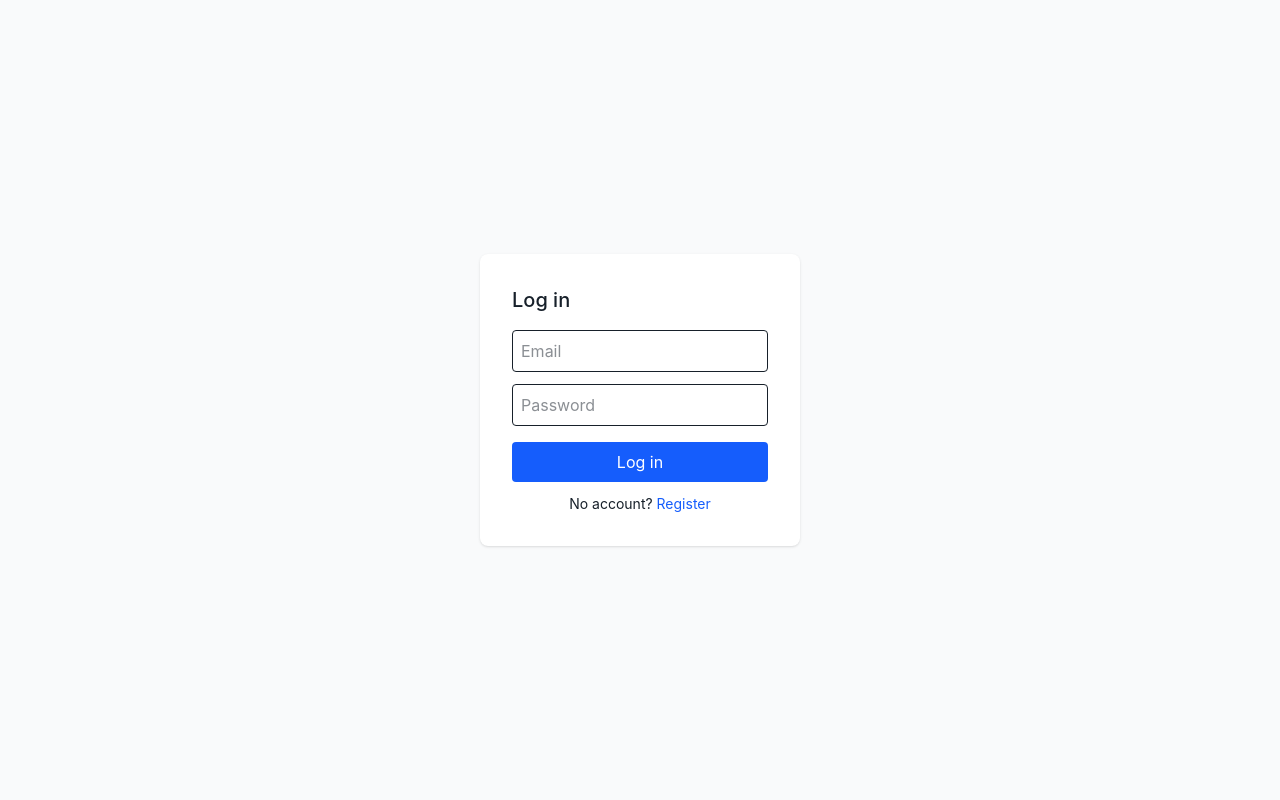
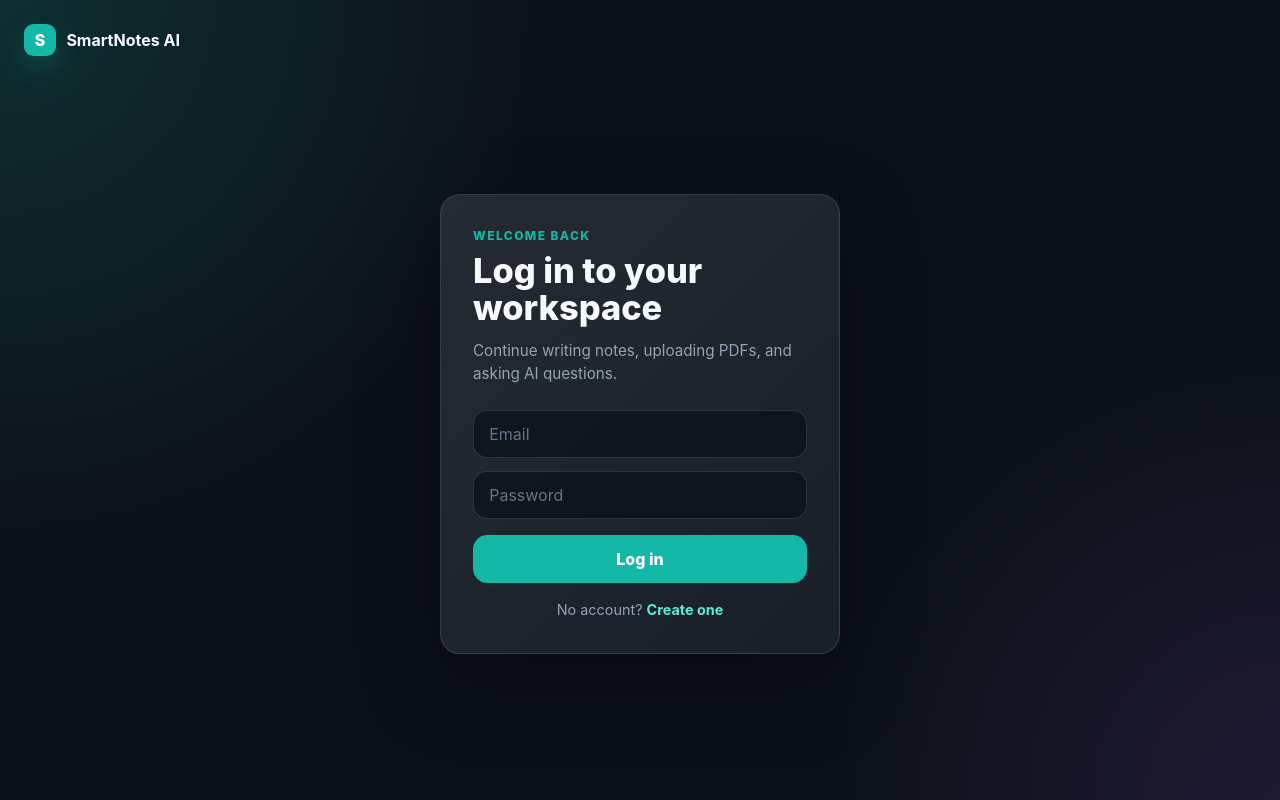
Before and after one commit to AnushkaIndeed/smartnotes-ai, a React (Vite) app in the folder client/: page /login in a window 1280 px wide. Built offline with nearby package versions, Linux system fonts and the light colour scheme.

Commit message:
redployment and adding pages ui

```diff
--- a/client/src/index.css
+++ b/client/src/index.css
@@ -102,3 +102,159 @@ textarea {
     transform: translateY(0);
   }
 }
+
+.auth-screen {
+  display: grid;
+  min-height: 100vh;
+  place-items: center;
+  padding: 5rem 1.25rem 2rem;
+  background:
+    radial-gradient(circle at top left, rgb(20 184 166 / 0.18), transparent 34rem),
+    radial-gradient(circle at bottom right, rgb(168 85 247 / 0.12), transparent 28rem),
+    #0c1118;
+  color: #f7fafc;
+}
+
+.auth-brand {
+  position: fixed;
+  top: 1.5rem;
+  left: 1.5rem;
+  display: inline-flex;
+  align-items: center;
+  gap: 0.65rem;
+  color: #f7fafc;
+  font-size: 1rem;
+  font-weight: 750;
+  text-decoration: none;
+}
+
+.auth-brand span {
+  display: grid;
+  width: 2rem;
+  height: 2rem;
+  place-items: center;
+  border-radius: 0.6rem;
+  background: var(--brand-auth-accent, #14b8a6);
+  color: white;
+  font-weight: 850;
+  box-shadow: 0 12px 28px rgb(20 184 166 / 0.24);
+}
+
+.auth-card {
+  width: min(100%, 25rem);
+  padding: 2rem;
+  border: 1px solid rgb(150 163 179 / 0.2);
+  border-radius: 1.25rem;
+  background:
+    linear-gradient(135deg, rgb(255 255 255 / 0.08), rgb(255 255 255 / 0.03)),
+    rgb(20 27 36 / 0.82);
+  box-shadow: 0 28px 80px rgb(0 0 0 / 0.35);
+  backdrop-filter: blur(18px);
+}
+
+.auth-copy {
+  margin-bottom: 1.5rem;
+}
+
+.auth-copy p {
+  margin: 0 0 0.45rem;
+  color: #14b8a6;
+  font-size: 0.75rem;
+  font-weight: 850;
+  letter-spacing: 0.12em;
+  text-transform: uppercase;
+}
+
+.auth-copy h1 {
+  margin: 0;
+  color: #f7fafc;
+  font-size: clamp(1.7rem, 4vw, 2.15rem);
+  font-weight: 850;
+  letter-spacing: 0;
+  line-height: 1.08;
+}
+
+.auth-copy span {
+  display: block;
+  margin-top: 0.75rem;
+  color: #96a3b3;
+  font-size: 0.95rem;
+  line-height: 1.55;
+}
+
+.auth-error {
+  margin: 0 0 1rem;
+  padding: 0.75rem 0.85rem;
+  border: 1px solid rgb(248 113 113 / 0.35);
+  border-radius: 0.8rem;
+  background: rgb(248 113 113 / 0.1);
+  color: #fca5a5;
+  font-size: 0.875rem;
+}
+
+.auth-input {
+  width: 100%;
+  min-height: 3rem;
+  margin-bottom: 0.8rem;
+  padding: 0 0.95rem;
+  border: 1px solid rgb(150 163 179 / 0.22);
+  border-radius: 0.85rem;
+  outline: none;
+  background: rgb(12 17 24 / 0.72);
+  color: #f7fafc;
+  transition: border-color 160ms ease, box-shadow 160ms ease;
+}
+
+.auth-input::placeholder {
+  color: #667385;
+}
+
+.auth-input:focus {
+  border-color: #14b8a6;
+  box-shadow: 0 0 0 3px rgb(20 184 166 / 0.14);
+}
+
+.auth-submit {
+  width: 100%;
+  min-height: 3rem;
+  margin-top: 0.25rem;
+  border: 0;
+  border-radius: 0.9rem;
+  background: #14b8a6;
+  color: white;
+  cursor: pointer;
+  font-weight: 800;
+  transition: background 160ms ease, transform 160ms ease;
+}
+
+.auth-submit:hover {
+  background: #0f9f91;
+  transform: translateY(-1px);
+}
+
+.auth-switch {
+  margin: 1rem 0 0;
+  color: #96a3b3;
+  font-size: 0.9rem;
+  text-align: center;
+}
+
+.auth-switch a {
+  color: #5eead4;
+  font-weight: 750;
+  text-decoration: none;
+}
+
+.auth-switch a:hover {
+  text-decoration: underline;
+}
+
+@media (max-width: 520px) {
+  .auth-brand {
+    position: absolute;
+  }
+
+  .auth-card {
+    padding: 1.5rem;
+  }
+}
--- a/client/src/pages/Login.jsx
+++ b/client/src/pages/Login.jsx
@@ -21,18 +21,27 @@ export default function Login() {
   };
 
   return (
-    <div className="flex items-center justify-center h-screen bg-gray-50">
-      <form onSubmit={handleSubmit} className="bg-white p-8 rounded-lg shadow-sm w-80">
-        <h1 className="text-xl font-medium mb-4">Log in</h1>
+    <div className="auth-screen">
+      <Link to="/" className="auth-brand" aria-label="Back to SmartNotes home">
+        <span>S</span>
+        SmartNotes AI
+      </Link>
 
-        {error && <p className="text-red-600 text-sm mb-3">{error}</p>}
+      <form onSubmit={handleSubmit} className="auth-card">
+        <div className="auth-copy">
+          <p>Welcome back</p>
+          <h1>Log in to your workspace</h1>
+          <span>Continue writing notes, uploading PDFs, and asking AI questions.</span>
+        </div>
+
+        {error && <p className="auth-error">{error}</p>}
 
         <input
           type="email"
           placeholder="Email"
           value={email}
           onChange={(e) => setEmail(e.target.value)}
-          className="w-full border rounded p-2 mb-3"
+          className="auth-input"
           required
         />
         <input
@@ -40,15 +49,15 @@ export default function Login() {
           placeholder="Password"
           value={password}
           onChange={(e) => setPassword(e.target.value)}
-          className="w-full border rounded p-2 mb-4"
+          className="auth-input"
           required
         />
-        <button type="submit" className="w-full bg-blue-600 text-white rounded p-2">
+        <button type="submit" className="auth-submit">
           Log in
         </button>
 
-        <p className="text-sm mt-3 text-center">
-          No account? <Link to="/register" className="text-blue-600">Register</Link>
+        <p className="auth-switch">
+          No account? <Link to="/register">Create one</Link>
         </p>
       </form>
     </div>
--- a/client/src/pages/Register.jsx
+++ b/client/src/pages/Register.jsx
@@ -21,18 +21,27 @@ export default function Register() {
   };
 
   return (
-    <div className="flex items-center justify-center h-screen bg-gray-50">
-      <form onSubmit={handleSubmit} className="bg-white p-8 rounded-lg shadow-sm w-80">
-        <h1 className="text-xl font-medium mb-4">Create account</h1>
+    <div className="auth-screen">
+      <Link to="/" className="auth-brand" aria-label="Back to SmartNotes home">
+        <span>S</span>
+        SmartNotes AI
+      </Link>
 
-        {error && <p className="text-red-600 text-sm mb-3">{error}</p>}
+      <form onSubmit={handleSubmit} className="auth-card">
+        <div className="auth-copy">
+          <p>Start free</p>
+          <h1>Create your workspace</h1>
+          <span>Set up SmartNotes AI and turn your notes and PDFs into a study assistant.</span>
+        </div>
+
+        {error && <p className="auth-error">{error}</p>}
 
         <input
           type="email"
           placeholder="Email"
           value={email}
           onChange={(e) => setEmail(e.target.value)}
-          className="w-full border rounded p-2 mb-3"
+          className="auth-input"
           required
         />
         <input
@@ -40,16 +49,16 @@ export default function Register() {
           placeholder="Password (min 6 chars)"
           value={password}
           onChange={(e) => setPassword(e.target.value)}
-          className="w-full border rounded p-2 mb-4"
+          className="auth-input"
           required
           minLength={6}
         />
-        <button type="submit" className="w-full bg-blue-600 text-white rounded p-2">
-          Register
+        <button type="submit" className="auth-submit">
+          Create account
         </button>
 
-        <p className="text-sm mt-3 text-center">
-          Have an account? <Link to="/login" className="text-blue-600">Log in</Link>
+        <p className="auth-switch">
+          Have an account? <Link to="/login">Log in</Link>
         </p>
       </form>
     </div>
```
